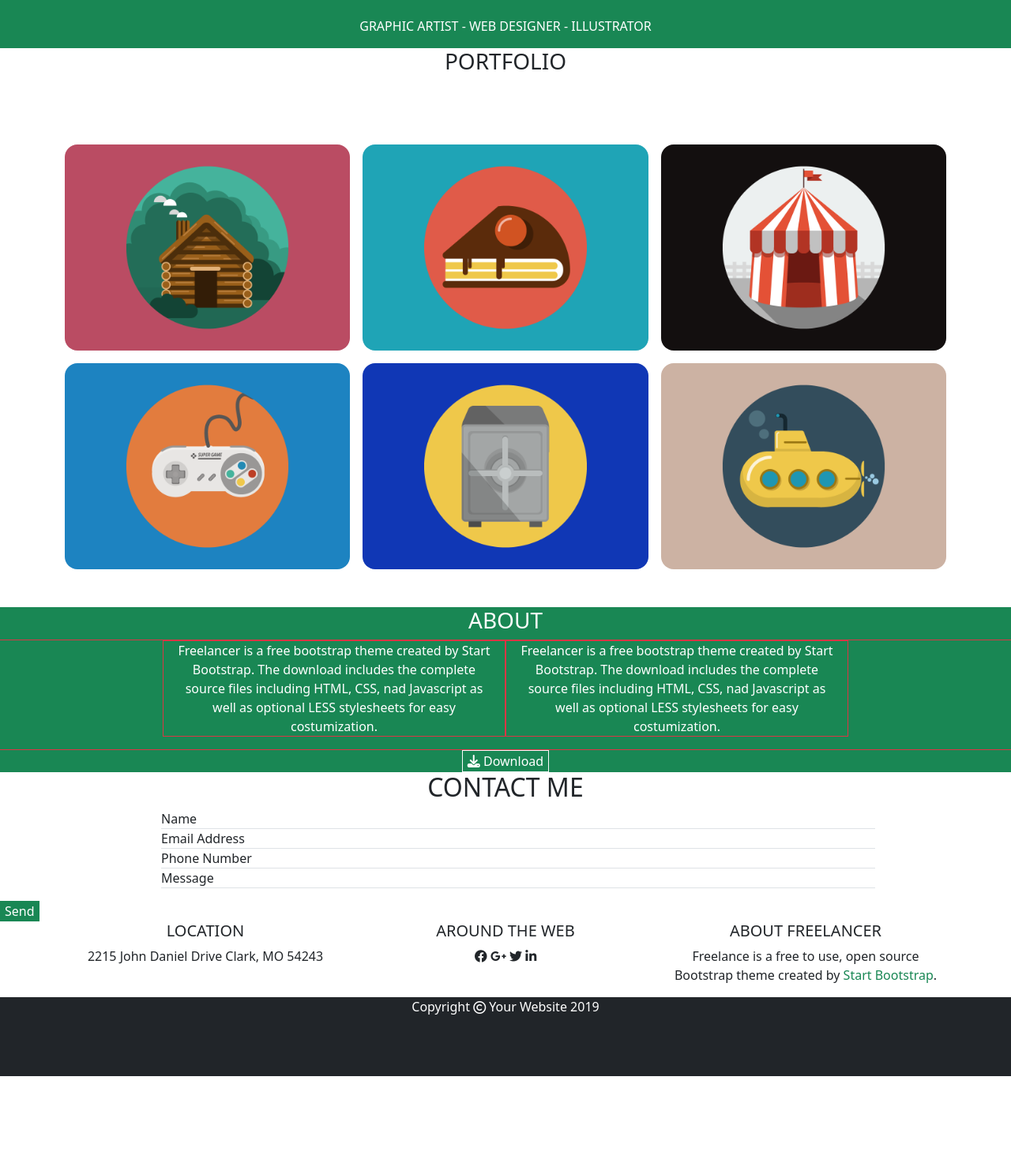
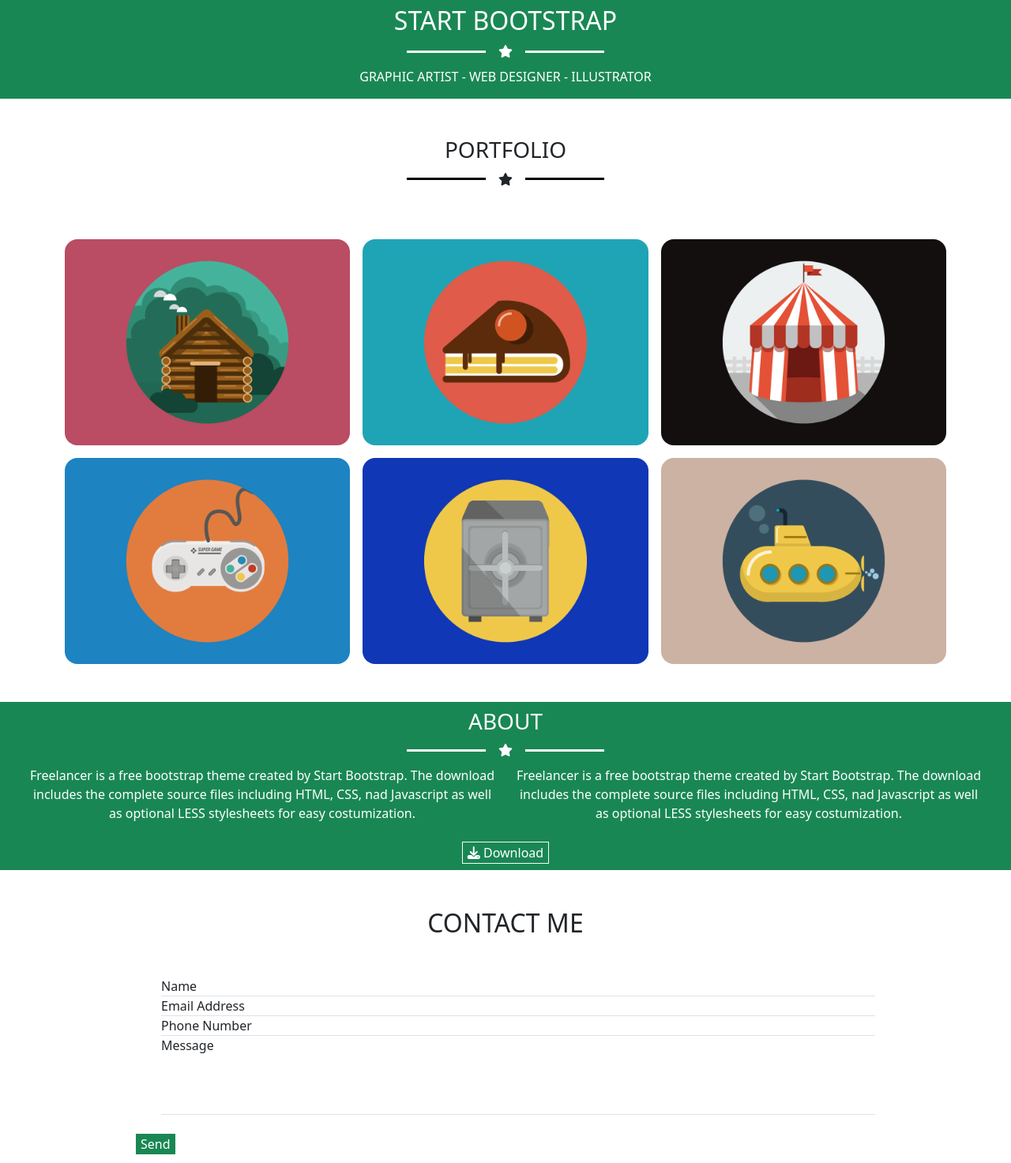
Before and after one commit to Maino24/html-css-bootstrap-freelancer, a plain HTML site: page index.html in a window 1280 px wide. Shown: the part 339-1812 px from the top of the page at 79% size. Before the commit the page ends 1702 px from the top, so only its background shows below. Drawn offline with nearby package versions, Linux system fonts and the light colour scheme.

Commit message:
inserimento margini e icone stella

```diff
--- a/index.html
+++ b/index.html
@@ -34,17 +34,27 @@
 
         <section class=" bg-success">
             <div class="container text-center">
-            <img src="./img/avatar.svg" class="img container " alt="img-prima-section">
+                <img src="./img/avatar.svg" class="img container " alt="img-prima-section">
             </div>
-            <div class="d-grid gap-3 text-center text-white">
+            <div class="text-center text-white my-5">
             <h2>START BOOTSTRAP</h2>
-            <p>GRAPHIC ARTIST - WEB DESIGNER - ILLUSTRATOR</p>
+                <div class="d-flex justify-content-center align-items-center text-white">
+                    <div class="linea"></div>
+                    <div><i class="fa-solid fa-star mx-3"></i></div>
+                    <div class="linea"></div>
+                </div>
+                <p class="container-fluid my-2 pb-3">GRAPHIC ARTIST - WEB DESIGNER - ILLUSTRATOR</p>
             </div>
         </section>
 
 
-        <section class="text-center d-grid gap-3 ">
+        <section class="text-center">
             <h3>PORTFOLIO</h3>
+            <div class="d-flex justify-content-center align-items-center">
+                <div class="linea-d"></div>
+                <div><i class="fa-solid fa-star mx-3"></i></div>
+                <div class="linea-d"></div>
+            </div>
             <div class="container text-center ">
                 <div class="row my-5 g-3">
                   <div class="col-12 col-md-6 col-lg-4">
@@ -72,46 +82,54 @@
         </section>
 
         <section class="contaier bg-success text-white">
-            <h3 class="text-center">ABOUT</h3>
+            <div class="text-center pt-2">
+                <h3>ABOUT</h3>
+            </div>
+            <div class="d-flex justify-content-center align-items-center text-white my-2">
+                <div class="linea"></div>
+                <div><i class="fa-solid fa-star mx-3"></i></div>
+                <div class="linea"></div>
+            </div>
             <div class="contaier  text-center">
-                <div class="row justify-content-center border border border-danger">
-                    <p class="col-sm-3 col-lg-4 border border border-danger ">
+                <div class="row justify-content-center mx-4">
+                    <p class="col-sm-12 col-md-6">
                         Freelancer is a free bootstrap theme created by Start Bootstrap. The download includes the complete source files including HTML, CSS, nad Javascript as well as optional LESS stylesheets for easy costumization.
                     </p>
-                    <p class="col-sm-3 col-lg-4 border border border-danger">
+                    <p class="col-sm-12 col-md-6">
                         Freelancer is a free bootstrap theme created by Start Bootstrap. The download includes the complete source files including HTML, CSS, nad Javascript as well as optional LESS stylesheets for easy costumization.
                     </p>
                 </div>
-                <button class="text-white bg-success border border-light"><span><i class="fa-solid fa-download"></i> Download</span></button>
+                <button class="text-white bg-success border border-light my-2"><span><i class="fa-solid fa-download"></i> Download</span></button>
             </div>
 
         </section>
 
         <section>
-            <h2 class="container text-center">CONTACT ME</h2>
+            <h2 class="container text-center my-5">CONTACT ME</h2>
                 <div class="container-fluid w-75">
                     <ul class="">
                         <li class="border border-top-0 border-end-0 border-start-0">Name</li>
                         <li class="border border-top-0 border-end-0 border-start-0">Email Address</li>
                         <li class="border border-top-0 border-end-0 border-start-0">Phone Number</li>
-                        <li class="border border-top-0 border-end-0 border-start-0">Message</li>
+                        <li style="height: 100px" class="border border-top-0 border-end-0 border-start-0">Message</li>
                     </ul>
+                    <div class="text-right ">
+                        <button class="text-white bg-success border-0 my-2">Send</button>
+                    </div>
                 </div>
 
-                <div class=" w-50">
-                    <button class="text-white bg-success border-0">Send</button>
-                </div>
+
         </section>
 
         <section class="container text-center">
-            <div class="row">
-                <div class="col-sm-4">
+            <div class="row my-3">
+                <div class="col-sm-4 my-2">
                     <h5>LOCATION</h5>
-                    <p>2215 John Daniel Drive Clark, MO 54243</p>
+                    <p class="">2215 John Daniel Drive Clark, MO 54243</p>
                 </div>
 
 
-                <div class="col-sm-4">
+                <div class="col-sm-4 my-2">
                     <h5>AROUND THE WEB</h5>
                     <div>
                         <span><i class="fa-brands fa-facebook"></i></span>
@@ -122,7 +140,7 @@
                 </div>
 
 
-                <div class="col-sm-4">
+                <div class="col-sm-4 my-2">
                     <h5>ABOUT FREELANCER</h5>
                     <p>Freelance is a free to use, open source Bootstrap theme created by <span class="text-success">Start Bootstrap</span>.</p>
                 </div>
@@ -132,8 +150,8 @@
     </main>
 
 
-    <footer class="text-center text-white bg-dark" style="height: 100px">
-        <span class="">Copyright <i class="fa-regular align-middle text-white fa-copyright"></i> Your Website 2019</span>
+    <footer class="text-center items-center text-white bg-dark" style="height: 100px">
+        <span class="">Copyright <i class="fa-regular text-white fa-copyright"></i> Your Website 2019</span>
     </footer>
 
     <script src="https://cdn.jsdelivr.net/npm/bootstrap@5.2.2/dist/js/bootstrap.bundle.min.js" integrity="sha384-OERcA2EqjJCMA+/3y+gxIOqMEjwtxJY7qPCqsdltbNJuaOe923+mo//f6V8Qbsw3" crossorigin="anonymous"></script>
--- a/style.css
+++ b/style.css
@@ -10,3 +10,15 @@ li{
 .img{
     max-width: 250px;
 }
+
+.linea{
+    height: 3px;
+    background-color: white;
+    width: 100px;
+}
+
+.linea-d{
+    height: 3px;
+    background-color: black;
+    width: 100px;
+}
```
